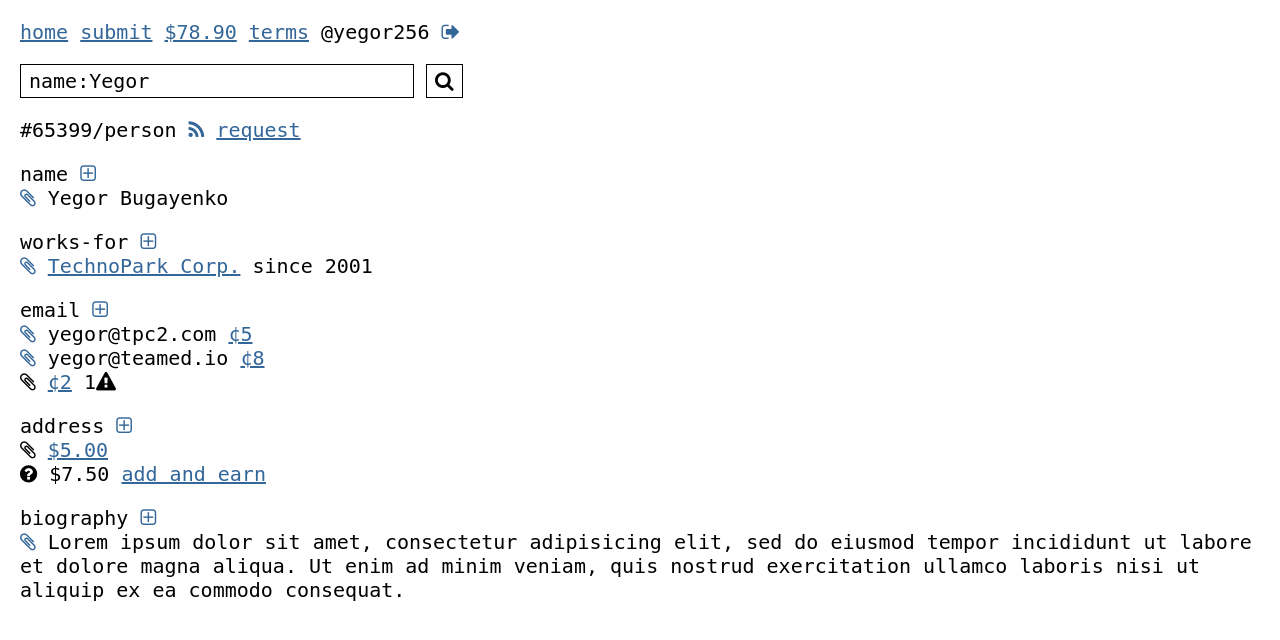
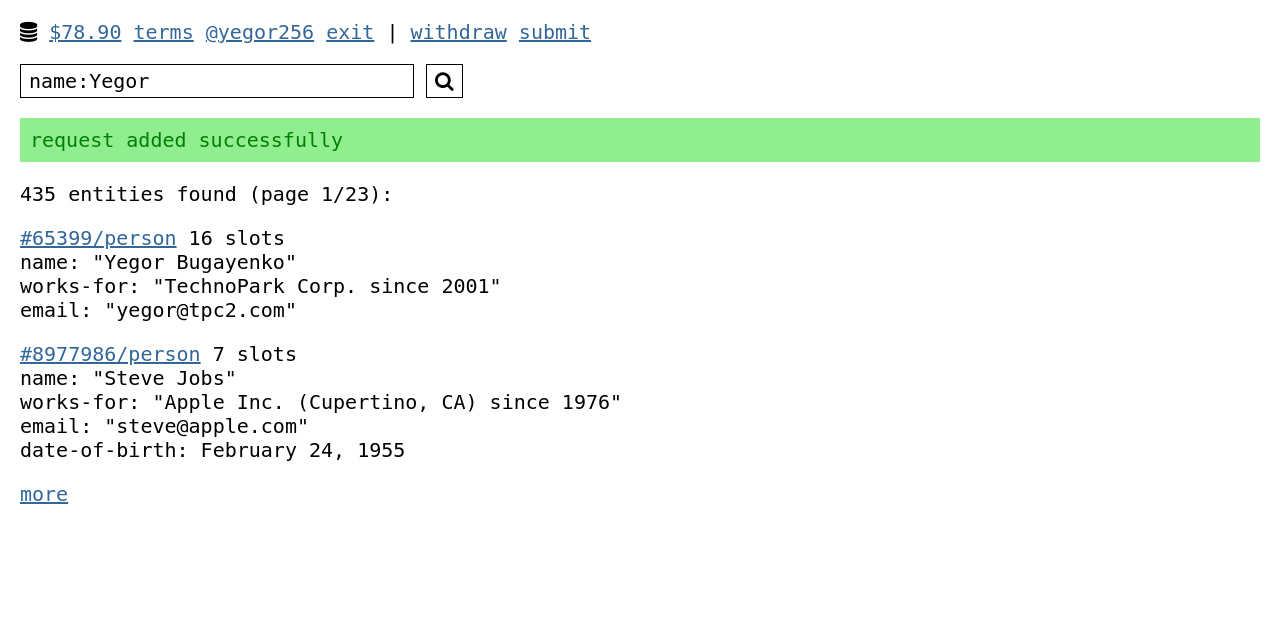
Before and after one commit to dz-s/curiost, a PHP site: page / in a window 1280 px wide. Shown: the top 640 px of the page. Run offline with PHP 8.4, Linux system fonts and the light colour scheme; some libraries are stand-ins or nearby versions.

Commit message:
more pages

```diff
--- a/proto/index.php
+++ b/proto/index.php
@@ -9,12 +9,14 @@
   <body>
     <div class="body">
       <div class="par">
-        <a href="/">home</a>
-        <a href="/submit">submit</a>
+        <i class="fa fa-database"></i>
         <a href="/acc">$78.90</a>
         <a href="/terms">terms</a>
-        <span>@yegor256</span>
-        <a href="/"><i class="fa fa-sign-out"></i></a>
+        <a href="/profile">@yegor256</a>
+        <a href="/">exit</a>
+        |
+        <a href="/withdraw">withdraw</a>
+        <a href="/submit">submit</a>
       </div>
       <div class="par">
         <form action="/" method="post">
@@ -23,6 +25,9 @@
             <button type="submit"><i class="fa fa-search"></i></button>
           </fieldset>
         </form>
+      </div>
+      <div class="par flash">
+        request added successfully
       </div>
       <?php $page = substr($_SERVER['REQUEST_URI'], 1);
       if (empty($page)) {
--- a/proto/index.phtml
+++ b/proto/index.phtml
@@ -1,65 +1,19 @@
 <div class="par">
-  #65399/person
-  <a href=""><i class="fa fa-rss"></i></a>
-  <a href="request">request</a>
+  435 entities found (page 1/23):
 </div>
-<ul class="slots par">
-  <li>
-    <div>name <a href="add"><i class="fa fa-plus-square-o"></i></a></div>
-    <ul>
-      <li><a href="/slot"><i class="fa fa-paperclip"></i></a> Yegor Bugayenko</li>
-    </ul>
-  </li>
-  <li>
-    <div>works-for <a href="add"><i class="fa fa-plus-square-o"></i></a></div>
-    <ul>
-      <li><a href="/slot"><i class="fa fa-paperclip"></i></a> <a href="">TechnoPark Corp.</a> since 2001</li>
-    </ul>
-  </li>
-  <li>
-    <div>email <a href="add"><i class="fa fa-plus-square-o"></i></a></div>
-    <ul>
-      <li>
-        <a href="/slot"><i class="fa fa-paperclip"></i></a>
-        <span>yegor@tpc2.com</span>
-        <a href="">&#162;5</a>
-      </li>
-      <li>
-        <a href="/slot"><i class="fa fa-paperclip"></i></a>
-        <span>yegor@teamed.io</span>
-        <a href="">&#162;8</a>
-      </li>
-      <li>
-        <i class="fa fa-paperclip"></i>
-        <a href="">&#162;2</a>
-        <span class="rate">1<i class="fa fa-warning"></i></span>
-      </li>
-    </ul>
-  </li>
-  <li>
-    <div>address <a href="add"><i class="fa fa-plus-square-o"></i></a></div>
-    <ul>
-      <li>
-        <i class="fa fa-paperclip"></i>
-        <a href="">$5.00</a>
-      </li>
-      <li>
-        <i class="fa fa-question-circle"></i>
-        $7.50
-        <a href="/add">add and earn</a>
-      </li>
-    </ul>
-  </li>
-  <li>
-    <div>biography <a href="add"><i class="fa fa-plus-square-o"></i></a></div>
-    <ul>
-      <li>
-        <a href="/slot"><i class="fa fa-paperclip"></i></a>
-        Lorem ipsum dolor sit amet, consectetur adipisicing elit, sed do eiusmod
-        tempor incididunt ut labore et dolore magna aliqua. Ut enim ad minim veniam,
-        quis nostrud exercitation ullamco laboris nisi ut aliquip ex ea commodo
-        consequat.
-      </li>
-    </ul>
-  </li>
-</ul>
+<div class="par">
+  <div><a href="/entity">#65399/person</a> 16 slots</div>
+  <div>name: "Yegor Bugayenko"</div>
+  <div>works-for: "TechnoPark Corp. since 2001"</div>
+  <div>email: "yegor@tpc2.com"</div>
+</div>
+<div class="par">
+  <div><a href="/entity">#8977986/person</a> 7 slots</div>
+  <div>name: "Steve Jobs"</div>
+  <div>works-for: "Apple Inc. (Cupertino, CA) since 1976"</div>
+  <div>email: "steve@apple.com"</div>
+  <div>date-of-birth: February 24, 1955</div>
+</div>
+<div class="par">
+  <a href="">more</a>
+</div>
--- a/proto/request.phtml
+++ b/proto/request.phtml
@@ -2,8 +2,10 @@
   #65399/person
 </div>
 <div class="par">
-  <form action="/" method="post">
+  <form action="/entity" method="post">
     <fieldset>
+      <label>Exclusive royal-free?</label>
+      <input type="checkbox" name="price"/>
       <label>How much you are ready to pay, in USD?</label>
       <input name="price" size="5" placeholder="0.00"/>
       <label>What do you want to know?</label>
--- a/proto/screen.css
+++ b/proto/screen.css
@@ -20,6 +20,11 @@ input, button, textarea, select {
   padding: .2em .4em;
   border: 1px solid black;
   display: block;
+  resize: none;
+}
+textarea {
+  width: 30em;
+  height: 4em;
 }
 label {
   display: block;
@@ -32,3 +37,22 @@ button {
   display: inline-block;
   margin-top: 0;
 }
+table {
+  border-spacing: 0;
+  border-collapse: collapse;
+}
+th {
+  text-align: left;
+}
+td, th {
+  vertical-align: top;
+  padding-right: 2em;
+}
+fieldset, form {
+  display: inline;
+}
+.flash {
+  color: green;
+  background: lightgreen;
+  padding: .5em;
+}
```
Also changed, not shown: proto/acc.phtml (+62 -1 lines), proto/entity.phtml (added, +65 -0 lines), proto/profile.phtml (added, +15 -0 lines), proto/withdraw.phtml (added, +11 -0 lines).
